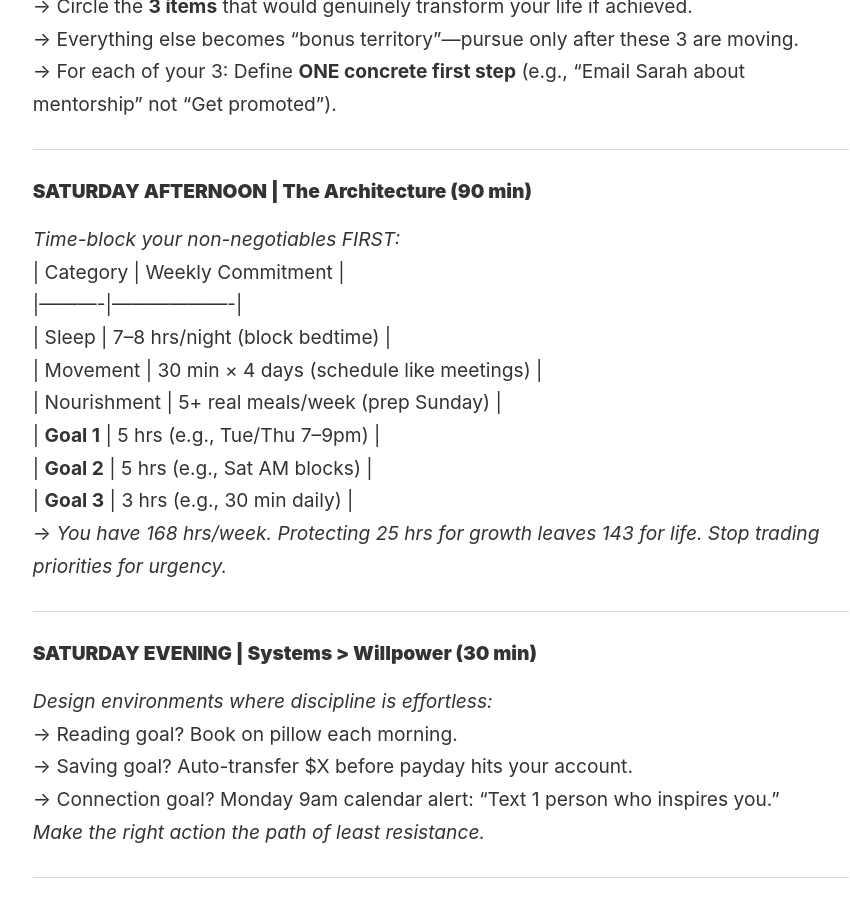
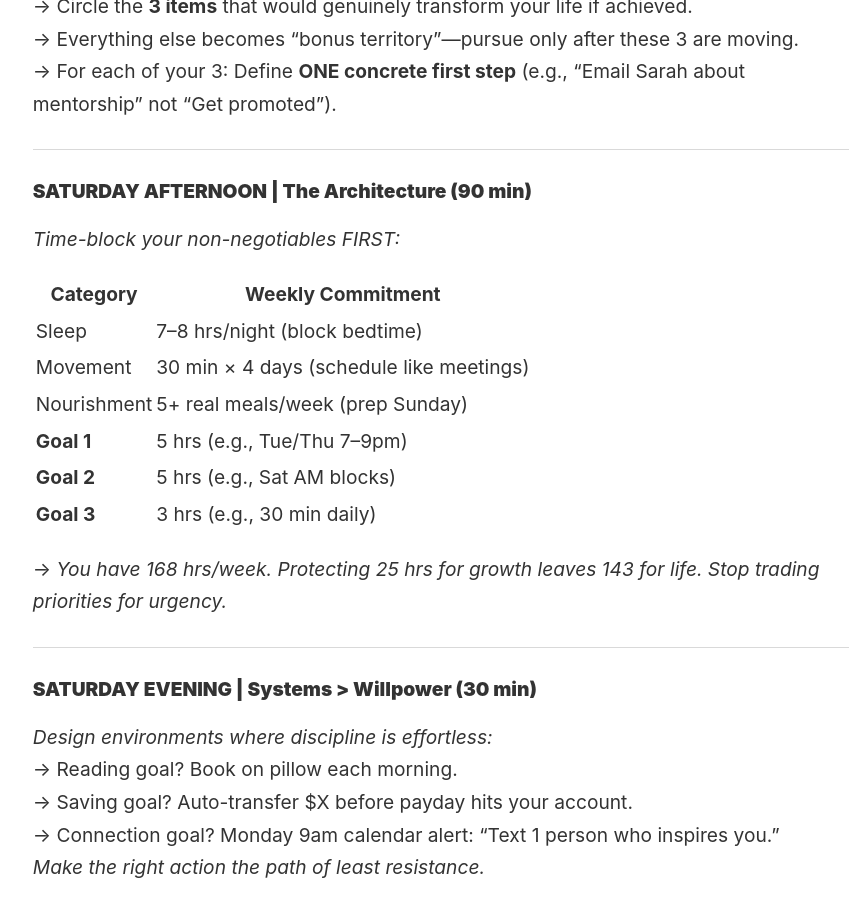
Before and after one commit to sanjanb/my-digital-garden, a Jekyll site: the page built from _notes/weekend-transformation-ritual.md, in a window 1280 px wide and 900 px high, scrolled down 1005 px. Shown: the whole window, without its empty margins (44-894 px from the left). Built offline with Jekyll 4.4.1, drawn with Linux system fonts in a browser that asks for light colours; some of the changed text lies outside the part shown.

Commit message:
feat: Enhance "Saturday Afternoon" section with a structured table for weekly commitments

```diff
--- a/_notes/weekend-transformation-ritual.md
+++ b/_notes/weekend-transformation-ritual.md
@@ -35,14 +35,38 @@ _Clarity beats volume._
 #### **SATURDAY AFTERNOON | The Architecture (90 min)**
 
 _Time-block your non-negotiables FIRST:_
-| Category | Weekly Commitment |
-|----------|-------------------|
-| Sleep | 7–8 hrs/night (block bedtime) |
-| Movement | 30 min × 4 days (schedule like meetings) |
-| Nourishment | 5+ real meals/week (prep Sunday) |
-| **Goal 1** | 5 hrs (e.g., Tue/Thu 7–9pm) |
-| **Goal 2** | 5 hrs (e.g., Sat AM blocks) |
-| **Goal 3** | 3 hrs (e.g., 30 min daily) |
+
+<table>
+  <tr>
+    <th>Category</th>
+    <th>Weekly Commitment</th>
+  </tr>
+  <tr>
+    <td>Sleep</td>
+    <td>7–8 hrs/night (block bedtime)</td>
+  </tr>
+  <tr>
+    <td>Movement</td>
+    <td>30 min × 4 days (schedule like meetings)</td>
+  </tr>
+  <tr>
+    <td>Nourishment</td>
+    <td>5+ real meals/week (prep Sunday)</td>
+  </tr>
+  <tr>
+    <td><strong>Goal 1</strong></td>
+    <td>5 hrs (e.g., Tue/Thu 7–9pm)</td>
+  </tr>
+  <tr>
+    <td><strong>Goal 2</strong></td>
+    <td>5 hrs (e.g., Sat AM blocks)</td>
+  </tr>
+  <tr>
+    <td><strong>Goal 3</strong></td>
+    <td>3 hrs (e.g., 30 min daily)</td>
+  </tr>
+</table>
+
 → _You have 168 hrs/week. Protecting 25 hrs for growth leaves 143 for life. Stop trading priorities for urgency._
 
 ---
```
